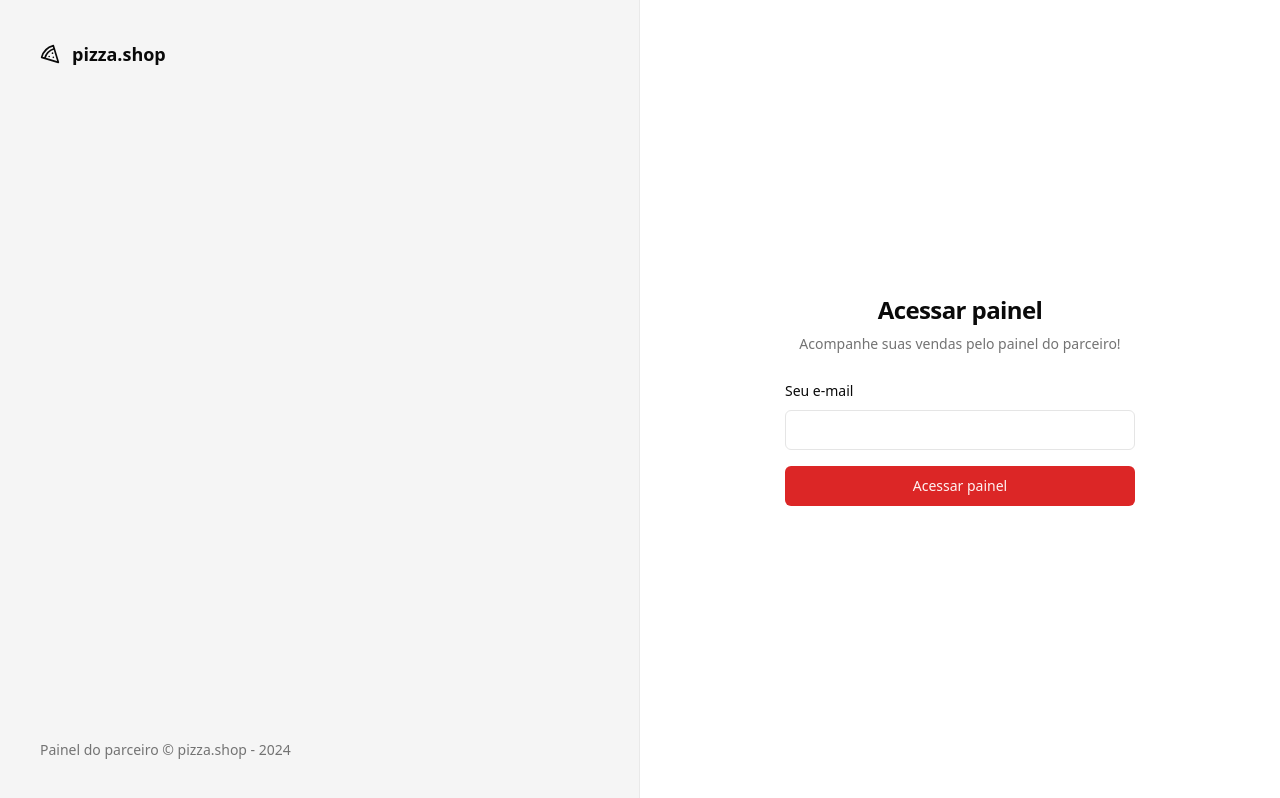
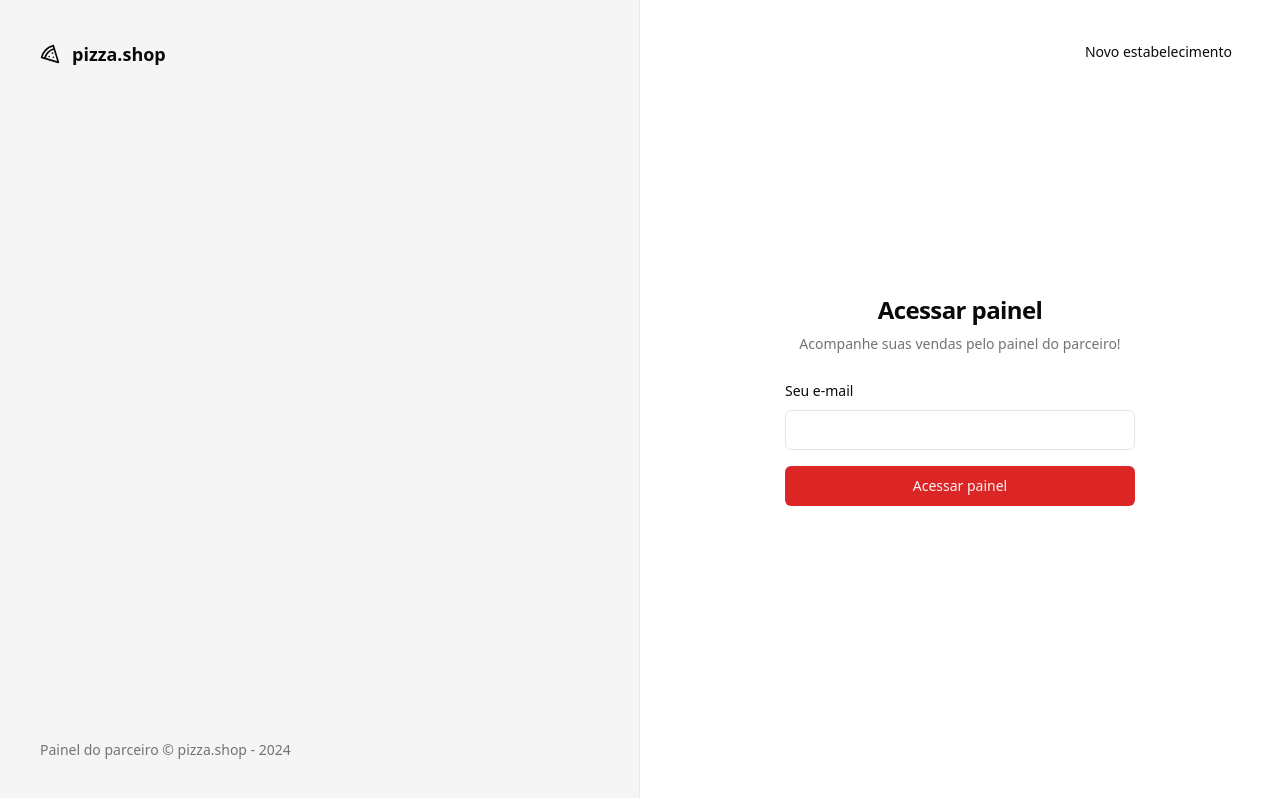
Before and after one commit to jvc22/pizzashop-web, a React (Vite) app: page /sign-in in a window 1280 px wide. Built offline with nearby package versions, Linux system fonts and the light colour scheme.

Commit message:
btn for sing up

```diff
--- a/src/pages/auth/sign-in.tsx
+++ b/src/pages/auth/sign-in.tsx
@@ -1,5 +1,6 @@
 import { Helmet } from 'react-helmet-async'
 import { useForm } from 'react-hook-form'
+import { Link } from 'react-router-dom'
 import { toast } from 'sonner'
 import { z } from 'zod'
 
@@ -40,6 +41,10 @@
     <>
       <Helmet title="Login" />
       <div className="p-8">
+        <Button variant="ghost" asChild className="absolute right-8 top-8">
+          <Link to="/sign-up">Novo estabelecimento</Link>
+        </Button>
+
         <div className="flex w-[350px] flex-col justify-center gap-6">
           <div className="flex flex-col gap-2 text-center">
             <h1 className="text-2xl font-semibold tracking-tight">
```
